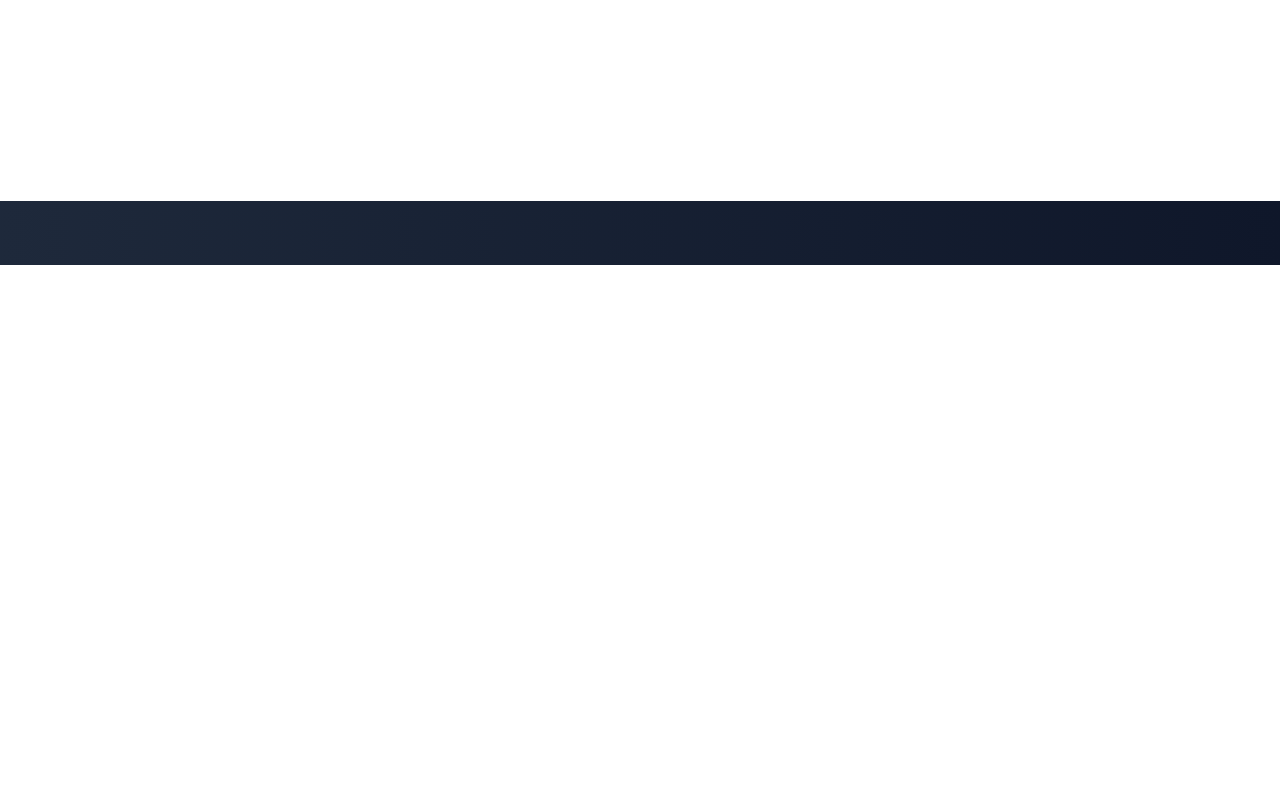
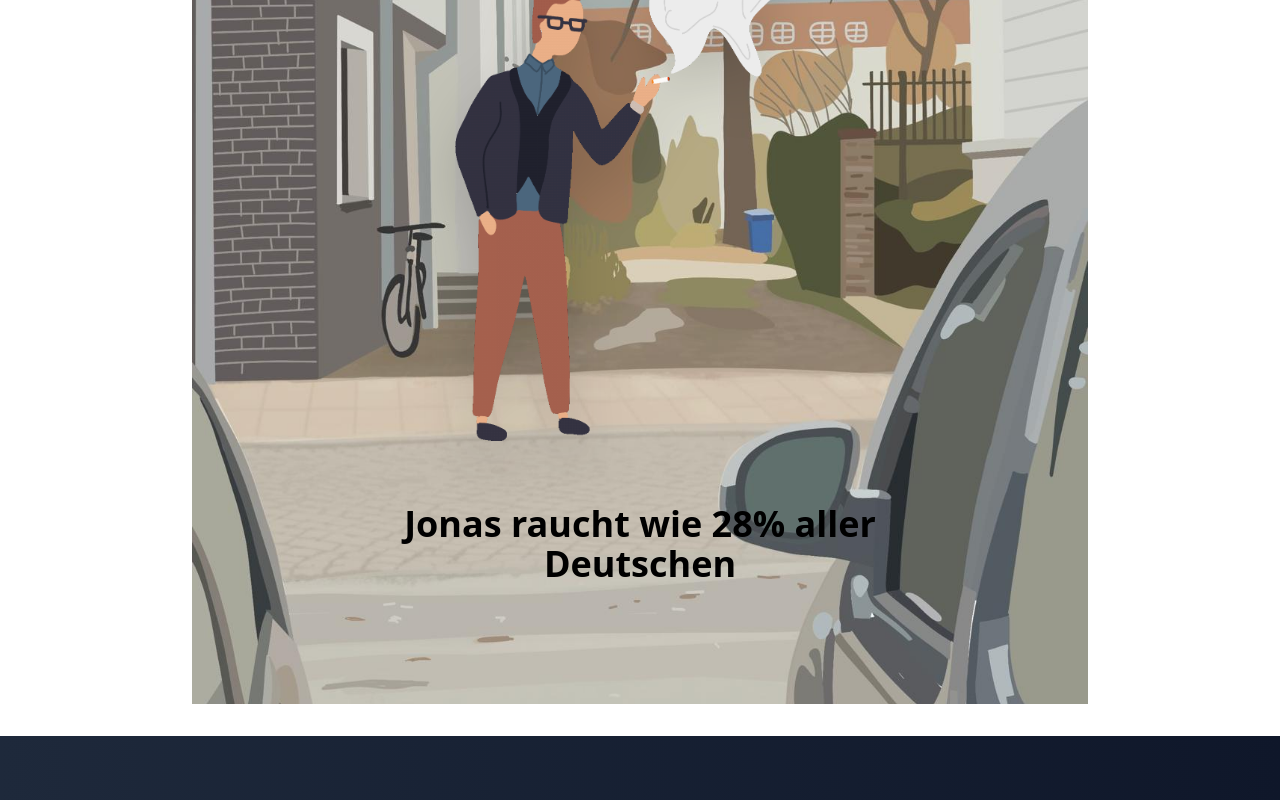
Before and after one commit to N0w3rn/getas-project, a Nuxt app: page /map/wavingman in a window 1280 px wide. Shown: the part 535-1335 px from the top of the page. Before the commit the page ends 800 px from the top, so only its background shows below. Built offline with nearby package versions, Linux system fonts and the light colour scheme.

Commit message:
feat: dove and man page 2

```diff
--- a/app/pages/map/dove.vue
+++ b/app/pages/map/dove.vue
@@ -1,6 +1,61 @@
 <template>
   <PageWrapper>
-    <h1 class="text-4xl font-bold text-gray-800 mb-4">{{ $t('map.location-1') }}</h1>
-    <p class="text-gray-600 text-lg">{{ $t('map.location-1_content') }}</p>
+    <div class="relative min-h-screen w-full overflow-hidden">
+      <!-- Himmel Hintergrund -->
+      <div
+        class="absolute inset-0 bg-cover bg-center"
+        :style="{ backgroundImage: `url('/images/sky-background.jpg')` }"
+      ></div>
+
+      <!-- Content Container -->
+      <div class="relative z-10 min-h-screen flex flex-col items-center justify-center px-4 py-12">
+
+        <!-- Text über der Taube -->
+        <div class="text-center mb-8 md:mb-12 max-w-2xl">
+          <h1 class="text-xl md:text-3xl lg:text-4xl font-bold text-black mb-4 md:mb-6 leading-tight">
+            Tabea fliegt los.
+          </h1>
+          <p class="text-base md:text-lg lg:text-xl text-black leading-relaxed">
+            Sie will ein Nest bauen, zum allerersten Mal – doch niemand hat ihr gezeigt, wie das geht.
+          </p>
+          <p class="text-base md:text-lg lg:text-xl text-black leading-relaxed mt-2">
+            Was gehört eigentlich zu einem Nest?
+          </p>
+        </div>
+
+        <!-- Anklickbare Taube - JETZT WIRKLICH GROSS -->
+        <NuxtLink
+          :to="localePath('/subside/dove2')"
+          class="block transform hover:scale-110 transition-transform duration-300 cursor-pointer"
+        >
+          <img
+            src="/images/sides/flying-dove.gif"
+            alt="Tabea fliegt"
+            class="w-96 h-auto md:w-[32rem] lg:w-[40rem] xl:w-[48rem] drop-shadow-2xl"
+          />
+        </NuxtLink>
+
+      </div>
+    </div>
   </PageWrapper>
 </template>
+
+<script setup>
+const localePath = useLocalePath()
+</script>
+
+<style scoped>
+/* Zusätzliche Animationen falls gewünscht */
+@keyframes float {
+  0%, 100% {
+    transform: translateY(0px);
+  }
+  50% {
+    transform: translateY(-20px);
+  }
+}
+
+.hover\:scale-110:hover img {
+  animation: float 2s ease-in-out infinite;
+}
+</style>
--- a/app/pages/map/wavingman.vue
+++ b/app/pages/map/wavingman.vue
@@ -1,5 +1,55 @@
 <template>
   <PageWrapper>
-lol
+    <div class="relative min-h-screen w-full overflow-hidden">
+      <!-- Straßen Hintergrund -->
+      <div
+        class="absolute inset-0 bg-cover bg-center"
+        :style="{ backgroundImage: `url('/images/map-background.jpg')` }"
+      ></div>
+
+      <!-- Content Container -->
+      <div class="relative z-10 min-h-screen flex flex-col items-center justify-center px-4 py-12">
+
+        <!-- Anklickbarer Mann -->
+        <NuxtLink
+          :to="localePath('/subside/smoking-next')"
+          class="ml-12 mt-[24vh] block transform hover:scale-110 transition-transform duration-300 cursor-pointer"
+        >
+          <img
+            src="/images/sides/smokingMan.gif"
+            alt="Jonas raucht"
+            class="w-40 h-auto md:w-80 lg:w-96 xl:w-[28rem] drop-shadow-2xl"
+          />
+        </NuxtLink>
+
+        <!-- Text unter dem Mann -->
+        <div class="text-center mb-8 md:mb-12 max-w-2xl mt-12">
+          <h1 class="text-xl md:text-3xl lg:text-4xl font-bold text-black mb-4 md:mb-6 leading-tight">
+            Jonas raucht wie 28% aller Deutschen
+          </h1>
+        </div>
+
+      </div>
+    </div>
   </PageWrapper>
 </template>
+
+<script setup>
+const localePath = useLocalePath()
+</script>
+
+<style scoped>
+/* Zusätzliche Animationen */
+@keyframes float {
+  0%, 100% {
+    transform: translateY(0px);
+  }
+  50% {
+    transform: translateY(-20px);
+  }
+}
+
+.hover\:scale-110:hover img {
+  animation: float 2s ease-in-out infinite;
+}
+</style>
--- /dev/null
+++ b/app/pages/subside/dove2.vue
@@ -0,0 +1,5 @@
+<template>
+    <PageWrapper>
+        Placeholder
+    </PageWrapper>
+</template>
--- /dev/null
+++ b/app/pages/subside/smoking-next.vue
@@ -0,0 +1,5 @@
+<template>
+    <PageWrapper>
+        Placeholder
+    </PageWrapper>
+</template>
```
Also changed, not shown: public/images/sky-background.jpg (added), 1 other file (tests, documents, lock files or other folders).
